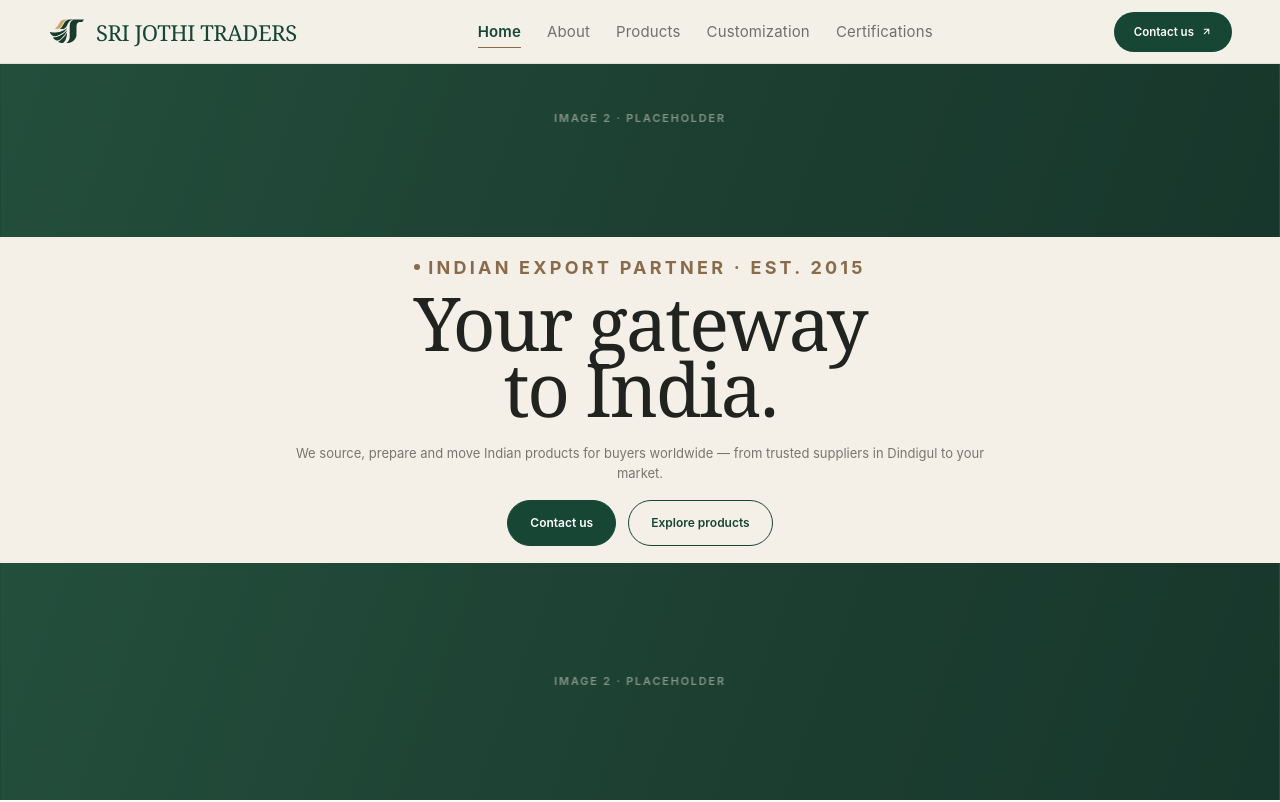
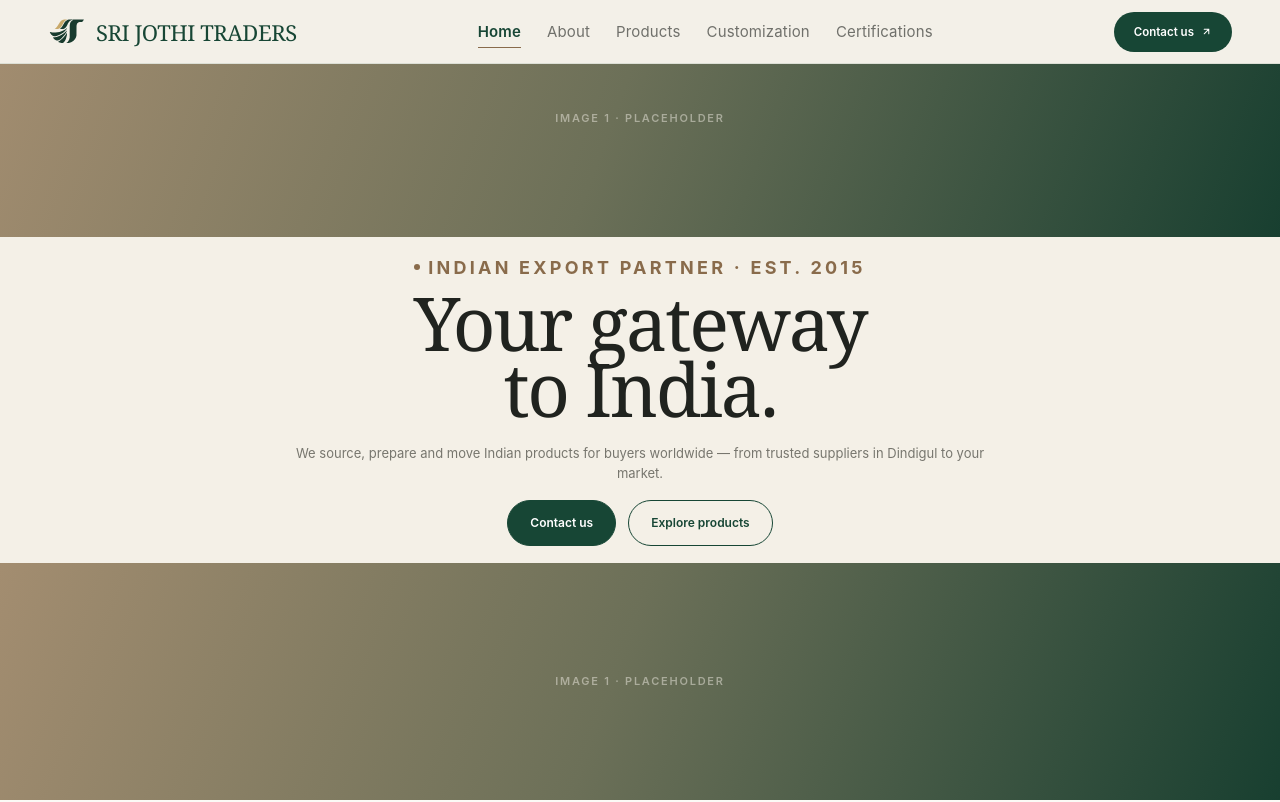
Before and after one commit to Lokesh-5618/sri-jothi-site, a React (Vite) app: page / in a window 1280 px wide. Shown: the top 802 px of the page. Built offline with nearby package versions, Linux system fonts and the light colour scheme.

Commit message:
Refactor Home component to improve performance
Removed unused state and simplified hero slider rendering.

```diff
--- a/src/pages/Home.jsx
+++ b/src/pages/Home.jsx
@@ -1,4 +1,4 @@
-import React, { useEffect, useState } from 'react';
+import React, { useEffect } from 'react';
 import { Link } from 'react-router-dom';
 import useScrollReveal from '../hooks/useScrollReveal';
 
@@ -93,14 +93,6 @@ const VALUE_POINTS = [
 export default function Home() {
   useScrollReveal();
 
-  const [slide, setSlide] = useState(0);
-
-  useEffect(() => {
-    const reduceMotion = window.matchMedia('(prefers-reduced-motion: reduce)').matches;
-    if (reduceMotion) return;
-    const id = setInterval(() => setSlide((s) => (s + 1) % HERO_SLIDES.length), 4000);
-    return () => clearInterval(id);
-  }, []);
 
   useEffect(() => {
     const reduceMotion = window.matchMedia('(prefers-reduced-motion: reduce)').matches;
@@ -309,9 +301,9 @@ export default function Home() {
 
       <section className="hero">
         <div className="hero-slider hero-slider-top" aria-roledescription="carousel" aria-label="Export product imagery">
-          <div className="hero-slider-track" style={{ transform: `translateX(-${slide * 100}%)` }}>
-            {HERO_SLIDES.map((s, i) => (
-              <div className="hero-slide" key={i} aria-hidden={i !== slide}>
+          <div className="hero-slider-track hero-slider-track-top">
+            {[...HERO_SLIDES, ...HERO_SLIDES].map((s, i) => (
+              <div className="hero-slide" key={i} aria-hidden={i >= HERO_SLIDES.length}>
                 <span>{s.label} · placeholder</span>
               </div>
             ))}
@@ -326,9 +318,9 @@ export default function Home() {
         </div>
 
         <div className="hero-slider hero-slider-bottom" aria-roledescription="carousel" aria-label="Export product imagery">
-          <div className="hero-slider-track" style={{ transform: `translateX(-${slide * 100}%)` }}>
-            {HERO_SLIDES.map((s, i) => (
-              <div className="hero-slide" key={i} aria-hidden={i !== slide}>
+          <div className="hero-slider-track hero-slider-track-bottom">
+            {[...HERO_SLIDES, ...HERO_SLIDES].map((s, i) => (
+              <div className="hero-slide" key={i} aria-hidden={i >= HERO_SLIDES.length}>
                 <span>{s.label} · placeholder</span>
               </div>
             ))}
```
